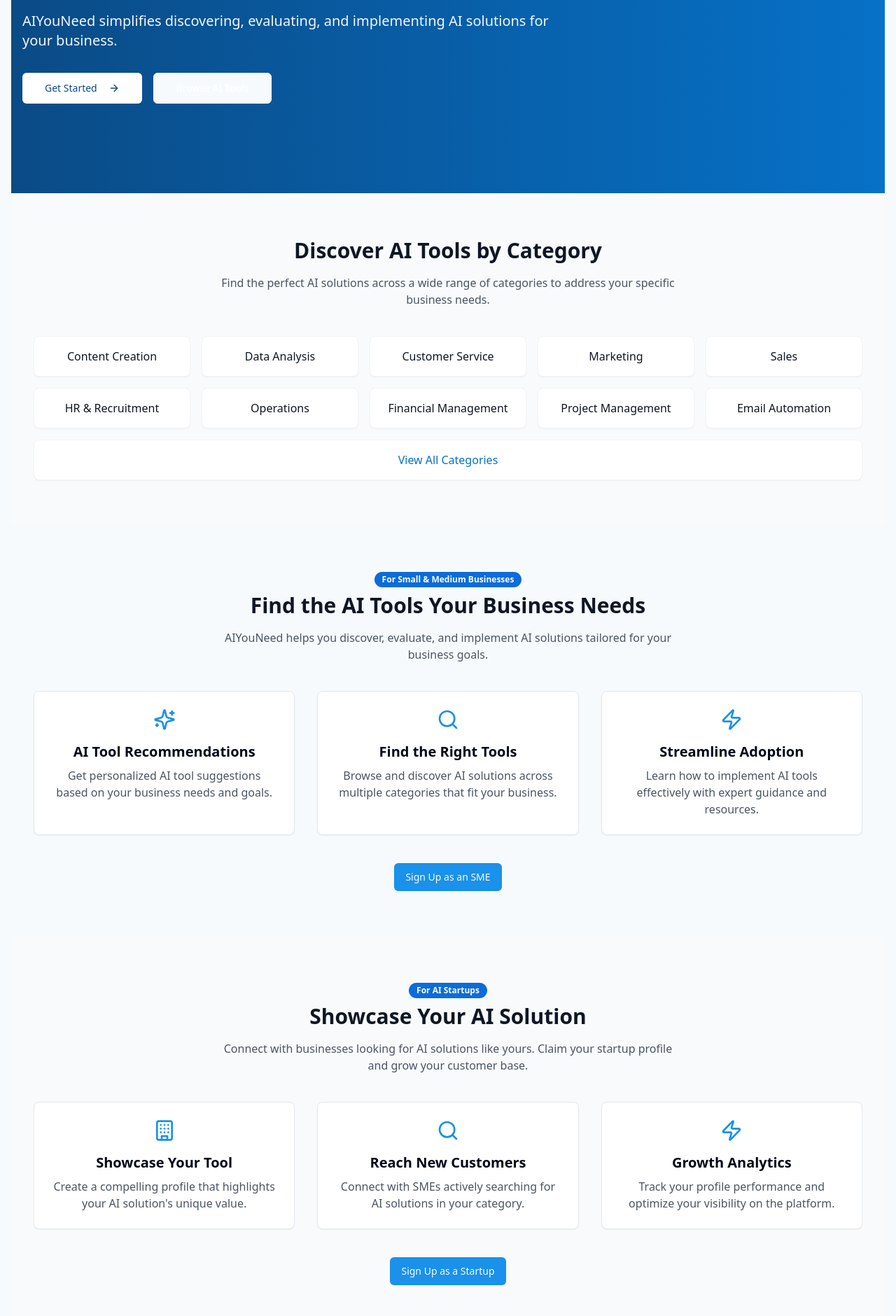
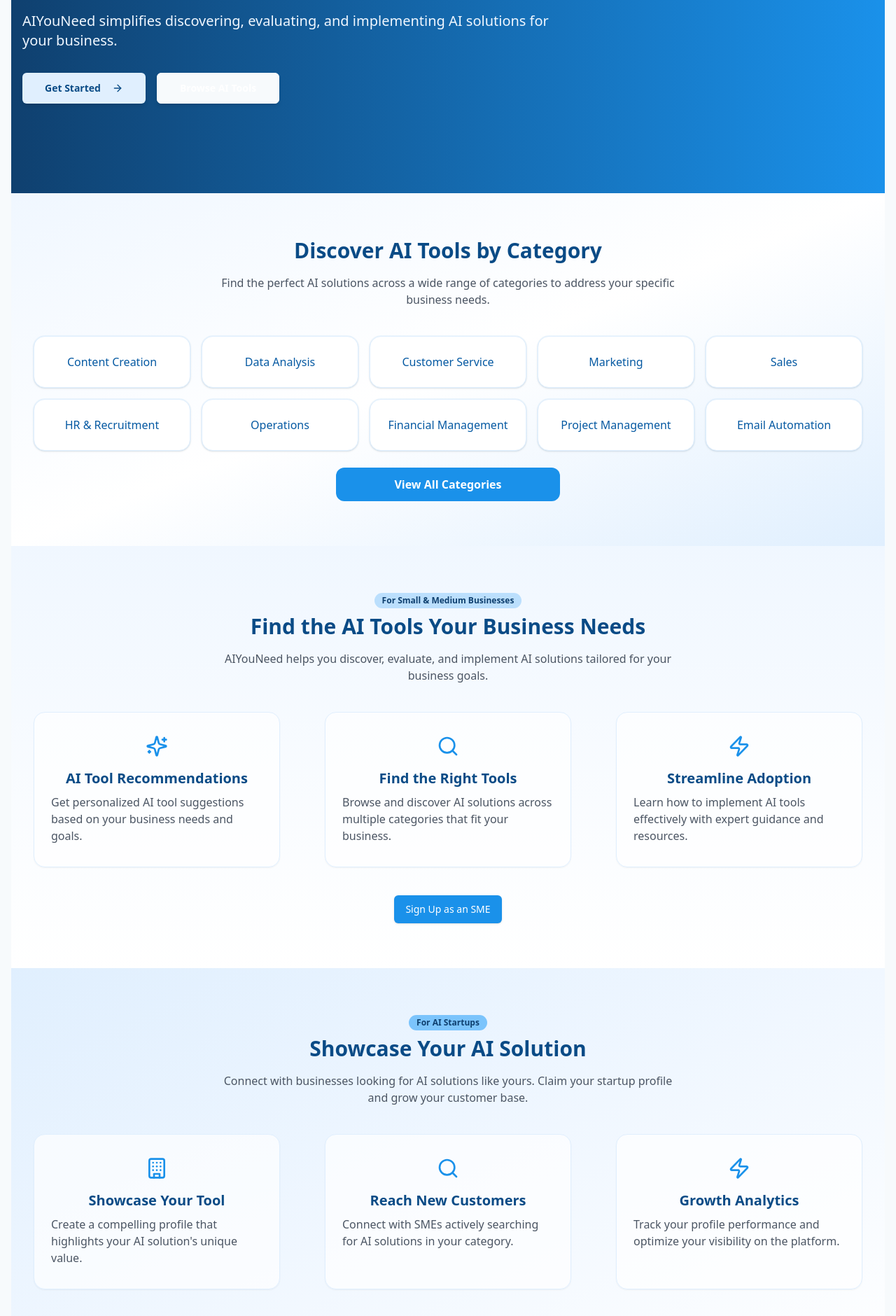
Before and after one commit to yayeeu/allyouneed, a React (Vite) app: page / in a window 1280 px wide. Shown: the part 329-2209 px from the top of the page at 70% size. Built offline with nearby package versions, Linux system fonts and the light colour scheme.

Commit message:
feat: Improve UI and add color variations
- Added different background colors to sections.
- Improved the organization of the website.

```diff
--- a/src/pages/Home.tsx
+++ b/src/pages/Home.tsx
@@ -48,7 +48,7 @@ const Home = () => {
   return (
     <div>
       {/* Hero section */}
-      <section className="relative bg-gradient-to-r from-aiYouNeed-800 to-aiYouNeed-600 text-white">
+      <section className="relative bg-gradient-to-r from-aiYouNeed-900 to-aiYouNeed-500 text-white animate-fade-in">
         <div className="container px-4 py-20 md:py-32">
           <div className="max-w-3xl">
             <h1 className="text-4xl md:text-5xl font-bold mb-6 leading-tight">
@@ -59,13 +59,13 @@ const Home = () => {
             </p>
             <div className="flex flex-col sm:flex-row gap-4">
               <Link to="/signup">
-                <Button size="lg" className="bg-white text-aiYouNeed-800 hover:bg-aiYouNeed-50">
+                <Button size="lg" className="bg-aiYouNeed-100 text-aiYouNeed-800 hover:bg-aiYouNeed-50 font-bold shadow-md hover:scale-105 transition">
                   Get Started
                   <ArrowRight className="ml-2 h-5 w-5" />
                 </Button>
               </Link>
               <Link to="/browse">
-                <Button size="lg" variant="outline" className="border-white text-white hover:bg-white hover:text-aiYouNeed-800">
+                <Button size="lg" variant="outline" className="border-white text-white hover:bg-aiYouNeed-100 hover:text-aiYouNeed-800 font-semibold shadow-md hover:scale-105 transition">
                   Browse AI Tools
                 </Button>
               </Link>
@@ -74,7 +74,7 @@ const Home = () => {
         </div>
 
         {/* Decorative dots */}
-        <div className="absolute top-8 right-8 grid grid-cols-3 gap-2 opacity-20">
+        <div className="absolute top-8 right-8 grid grid-cols-3 gap-2 opacity-10">
           {[...Array(9)].map((_, i) => (
             <div key={i} className="w-2 h-2 rounded-full bg-white"></div>
           ))}
@@ -82,57 +82,56 @@ const Home = () => {
       </section>
 
       {/* Categories section */}
-      <section className="py-16 bg-gray-50">
+      <section className="py-16 bg-gradient-to-br from-aiYouNeed-50 via-white to-aiYouNeed-100 animate-fade-in">
         <div className="container">
           <div className="text-center mb-10">
-            <h2 className="text-3xl font-bold mb-4">Discover AI Tools by Category</h2>
+            <h2 className="text-3xl font-bold mb-4 text-aiYouNeed-800">Discover AI Tools by Category</h2>
             <p className="text-gray-600 max-w-2xl mx-auto">
               Find the perfect AI solutions across a wide range of categories to address your specific business needs.
             </p>
           </div>
 
-          <div className="grid grid-cols-2 md:grid-cols-3 lg:grid-cols-5 gap-4">
+          <div className="grid grid-cols-2 md:grid-cols-3 lg:grid-cols-5 gap-4 mb-6">
             {aiToolCategories.slice(0, 10).map((category) => (
               <Link
                 key={category}
                 to={`/browse?category=${encodeURIComponent(category)}`}
                 className="block"
               >
-                <div className="bg-white rounded-lg shadow-sm p-4 h-full hover:shadow-md transition-shadow border border-gray-100 text-center">
-                  <h3 className="font-medium">{category}</h3>
+                <div className="bg-white rounded-2xl shadow transition-transform border border-aiYouNeed-100 hover:shadow-lg hover:scale-105 ring-1 ring-aiYouNeed-200/20 text-center py-6 px-2">
+                  <h3 className="font-medium text-aiYouNeed-700">{category}</h3>
                 </div>
               </Link>
             ))}
-
-            <Link to="/browse" className="block col-span-2 md:col-span-3 lg:col-span-5">
-              <div className="bg-white rounded-lg shadow-sm p-4 text-center hover:shadow-md transition-shadow border border-gray-100">
-                <span className="text-aiYouNeed-600 font-medium">View All Categories</span>
-              </div>
-            </Link>
           </div>
+          <Link to="/browse" className="block mx-auto max-w-xs">
+            <div className="bg-aiYouNeed-500 text-white rounded-xl py-3 px-2 text-center font-semibold hover:bg-aiYouNeed-600 transition hover:scale-105">
+              View All Categories
+            </div>
+          </Link>
         </div>
       </section>
 
       {/* For SMEs section */}
-      <section className="py-16">
+      <section className="py-16 bg-gradient-to-b from-aiYouNeed-50 to-white animate-fade-in">
         <div className="container">
           <div className="text-center mb-10">
-            <Badge className="mb-2">For Small & Medium Businesses</Badge>
-            <h2 className="text-3xl font-bold mb-4">Find the AI Tools Your Business Needs</h2>
+            <Badge className="mb-2 bg-aiYouNeed-200 text-aiYouNeed-900">For Small & Medium Businesses</Badge>
+            <h2 className="text-3xl font-bold mb-4 text-aiYouNeed-800">Find the AI Tools Your Business Needs</h2>
             <p className="text-gray-600 max-w-2xl mx-auto">
               AIYouNeed helps you discover, evaluate, and implement AI solutions tailored for your business goals.
             </p>
           </div>
 
-          <div className="grid md:grid-cols-3 gap-8 mb-10">
+          <div className="flex flex-col md:flex-row md:space-x-8 gap-8 mb-10">
             {smeFeatures.map((feature, index) => (
-              <Card key={index}>
-                <CardContent className="pt-6">
-                  <div className="text-center">
+              <Card key={index} className="w-full bg-white/70 rounded-2xl shadow-sm hover:shadow-lg hover:scale-105 transition border border-aiYouNeed-100">
+                <CardContent className="pt-8 pb-8">
+                  <div className="flex flex-col items-center">
                     <div className="mx-auto mb-4 flex justify-center">
                       {feature.icon}
                     </div>
-                    <h3 className="text-xl font-semibold mb-2">{feature.title}</h3>
+                    <h3 className="text-xl font-semibold mb-2 text-aiYouNeed-800">{feature.title}</h3>
                     <p className="text-gray-600">{feature.description}</p>
                   </div>
                 </CardContent>
@@ -142,7 +141,7 @@ const Home = () => {
 
           <div className="text-center">
             <Link to="/signup">
-              <Button className="bg-aiYouNeed-500 hover:bg-aiYouNeed-600">
+              <Button className="bg-aiYouNeed-500 hover:bg-aiYouNeed-600 text-white shadow hover:scale-105 transition">
                 Sign Up as an SME
               </Button>
             </Link>
@@ -150,26 +149,27 @@ const Home = () => {
         </div>
       </section>
 
+
       {/* For Startups section */}
-      <section className="py-16 bg-gray-50">
+      <section className="py-16 bg-gradient-to-br from-aiYouNeed-100 via-aiYouNeed-50 to-white animate-fade-in">
         <div className="container">
           <div className="text-center mb-10">
-            <Badge className="mb-2">For AI Startups</Badge>
-            <h2 className="text-3xl font-bold mb-4">Showcase Your AI Solution</h2>
+            <Badge className="mb-2 bg-aiYouNeed-300 text-aiYouNeed-900">For AI Startups</Badge>
+            <h2 className="text-3xl font-bold mb-4 text-aiYouNeed-800">Showcase Your AI Solution</h2>
             <p className="text-gray-600 max-w-2xl mx-auto">
               Connect with businesses looking for AI solutions like yours. Claim your startup profile and grow your customer base.
             </p>
           </div>
 
-          <div className="grid md:grid-cols-3 gap-8 mb-10">
+          <div className="flex flex-col md:flex-row md:space-x-8 gap-8 mb-10">
             {startupFeatures.map((feature, index) => (
-              <Card key={index}>
-                <CardContent className="pt-6">
-                  <div className="text-center">
+              <Card key={index} className="w-full bg-white/70 rounded-2xl shadow-sm hover:shadow-lg hover:scale-105 transition border border-aiYouNeed-100">
+                <CardContent className="pt-8 pb-8">
+                  <div className="flex flex-col items-center">
                     <div className="mx-auto mb-4 flex justify-center">
                       {feature.icon}
                     </div>
-                    <h3 className="text-xl font-semibold mb-2">{feature.title}</h3>
+                    <h3 className="text-xl font-semibold mb-2 text-aiYouNeed-800">{feature.title}</h3>
                     <p className="text-gray-600">{feature.description}</p>
                   </div>
                 </CardContent>
@@ -179,8 +179,8 @@ const Home = () => {
 
           <div className="text-center">
             <Link to="/signup">
-              <Button className="bg-aiYouNeed-500 hover:bg-aiYouNeed-600">
-                Sign Up as a Startup
+              <Button className="bg-aiYouNeed-700 hover:bg-aiYouNeed-800 text-white shadow hover:scale-105 transition">
+                Claim Your Startup Profile
               </Button>
             </Link>
           </div>
@@ -188,7 +188,7 @@ const Home = () => {
       </section>
 
       {/* CTA section */}
-      <section className="py-16 bg-aiYouNeed-500 text-white">
+      <section className="py-16 bg-gradient-to-r from-aiYouNeed-500 to-aiYouNeed-700 text-white animate-fade-in">
         <div className="container text-center">
           <h2 className="text-3xl font-bold mb-4">Ready to Transform Your Business with AI?</h2>
           <p className="max-w-2xl mx-auto mb-8">
@@ -196,12 +196,12 @@ const Home = () => {
           </p>
           <div className="flex flex-col sm:flex-row justify-center gap-4">
             <Link to="/signup">
-              <Button size="lg" variant="secondary" className="bg-white text-aiYouNeed-600 hover:bg-aiYouNeed-50">
+              <Button size="lg" variant="secondary" className="bg-white text-aiYouNeed-600 hover:bg-aiYouNeed-50 font-bold shadow-md hover:scale-105 transition">
                 Get Started Now
               </Button>
             </Link>
             <Link to="/browse">
-              <Button size="lg" variant="outline" className="border-white text-white hover:bg-white hover:text-aiYouNeed-600">
+              <Button size="lg" variant="outline" className="border-white text-white hover:bg-white hover:text-aiYouNeed-600 font-semibold shadow-md hover:scale-105 transition">
                 Browse AI Tools
               </Button>
             </Link>
```
Also changed, not shown: src/pages/StartupDetail.tsx (+7 -10 lines).
